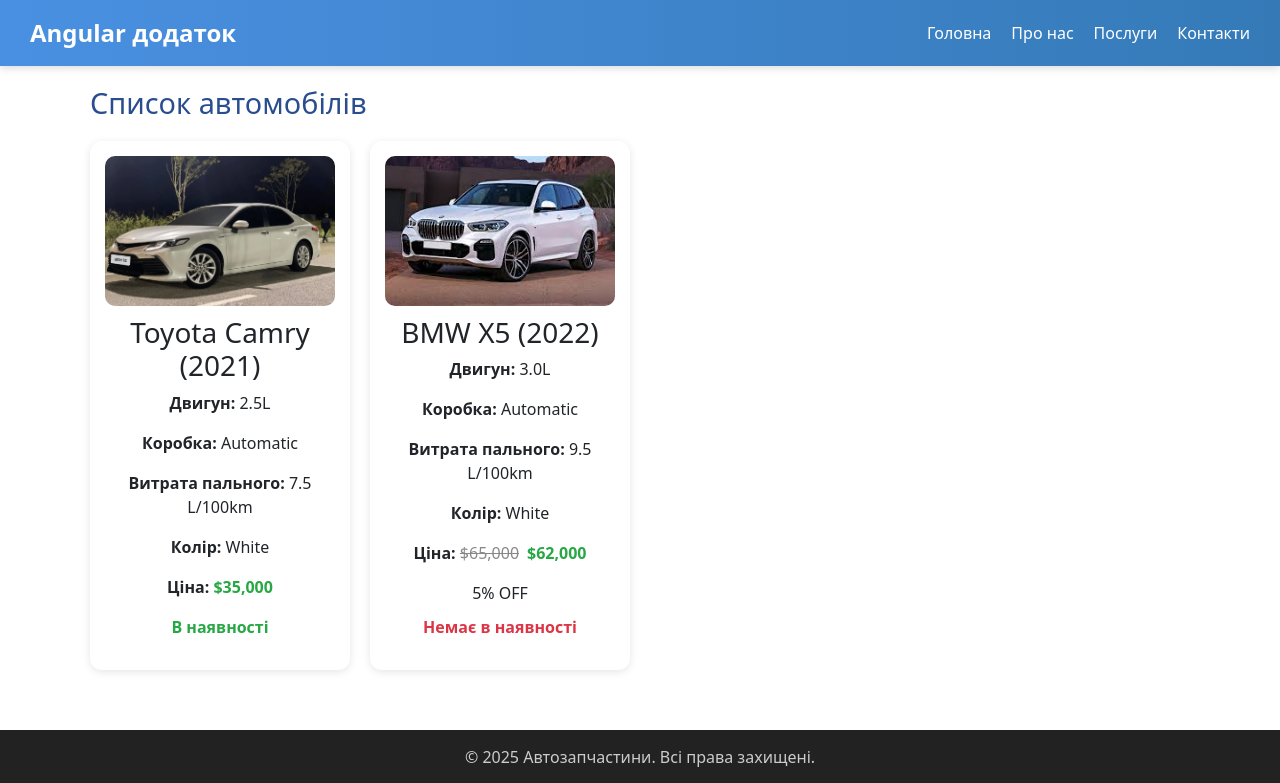
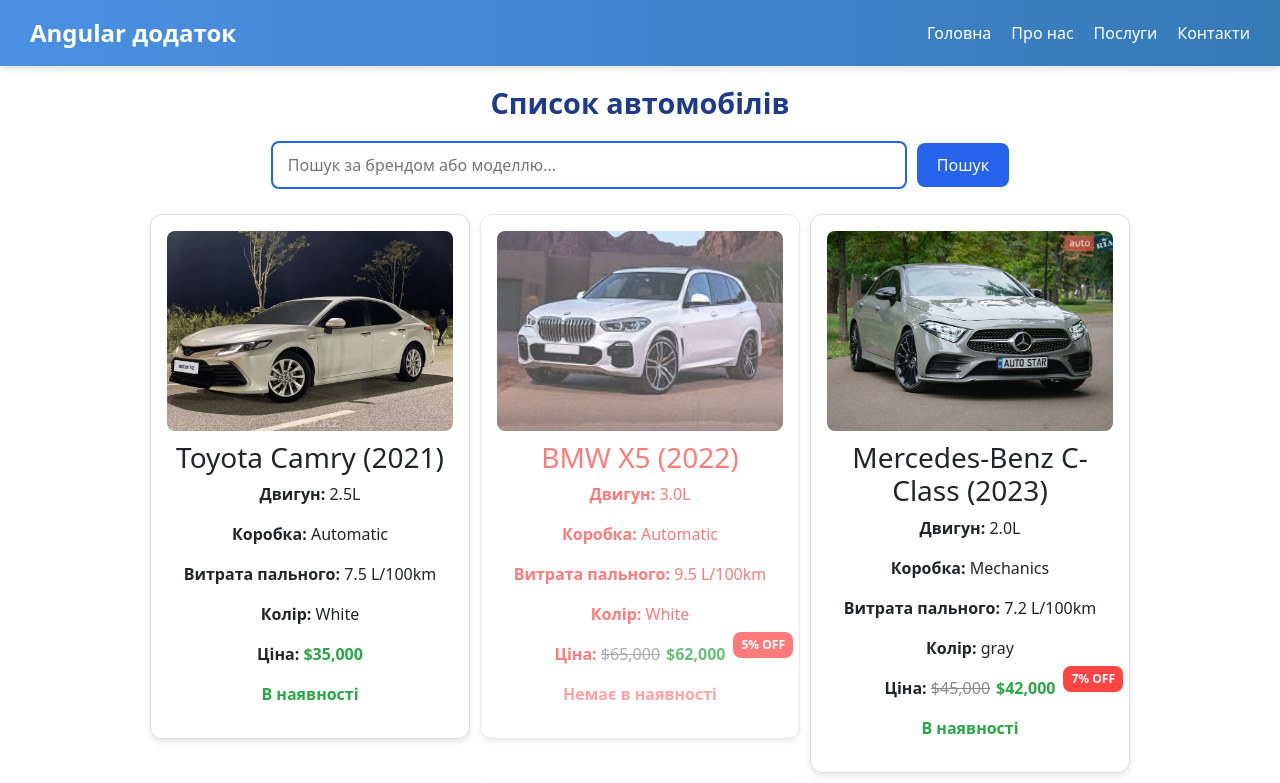
Before and after one commit to Olexander930/angular_app_automobili, an Angular app: page / in a window 1280 px wide. Shown: the top 783 px of the page. Built offline with nearby package versions, Linux system fonts and the light colour scheme.

Commit message:
Лабораторна робота №3

```diff
--- a/src/app/auto-card/auto-card.css
+++ b/src/app/auto-card/auto-card.css
@@ -0,0 +1,70 @@
+.car-card {
+  width: 320px; /* фіксована ширина картки */
+  border: 1px solid #ddd;
+  border-radius: 12px;
+  padding: 16px;
+  background-color: #fff;
+  box-shadow: 0 3px 6px rgba(0, 0, 0, 0.1);
+  text-align: center;
+  position: relative;
+  overflow: hidden;
+  transition: transform 0.2s ease, box-shadow 0.2s ease;
+}
+
+.car-card:hover {
+  transform: translateY(-5px);
+  box-shadow: 0 6px 12px rgba(0, 0, 0, 0.15);
+}
+
+/* 🔧 Картинка */
+.car-image {
+  width: 100%;          /* не виходить за межі картки */
+  height: 200px;        /* однакова висота для всіх */
+  object-fit: cover;    /* пропорційне обрізання */
+  border-radius: 8px;
+  margin-bottom: 10px;
+}
+
+/* 💸 Ціни */
+.price-block {
+  margin-top: 10px;
+  position: relative;
+}
+
+.old-price {
+  text-decoration: line-through;
+  color: #888;
+  margin-right: 6px;
+}
+
+.new-price {
+  color: #28a745;
+  font-weight: bold;
+}
+
+.discount-badge {
+  position: absolute;
+  top: -10px;
+  right: -10px;
+  background-color: #ff4444;
+  color: white;
+  font-size: 12px;
+  font-weight: bold;
+  padding: 4px 8px;
+  border-radius: 8px;
+}
+
+/* 🔘 Наявність */
+.availability {
+  font-weight: bold;
+  margin-top: 12px;
+}
+
+.available {
+  color: #28a745;
+}
+
+.unavailable {
+  color: #ff4444;
+  opacity: 0.7;
+}
--- a/src/app/auto-card/auto-card.html
+++ b/src/app/auto-card/auto-card.html
@@ -1 +1,32 @@
-<p>auto-card works!</p>
+<div class="car-card" [ngClass]="{ 'unavailable': !car.isAvailable }">
+  <img [src]="car.imageUrl" [alt]="car.brand + ' ' + car.model" class="car-image" />
+
+  <h3>{{ car.brand }} {{ car.model }} ({{ car.year }})</h3>
+  <p><strong>Двигун:</strong> {{ car.engine }}</p>
+  <p><strong>Коробка:</strong> {{ car.transmission }}</p>
+  <p><strong>Витрата пального:</strong> {{ car.fuelConsumption }}</p>
+  <p><strong>Колір:</strong> {{ car.color }}</p>
+
+  <div class="price-block">
+    <p *ngIf="car.discountPrice; else normalPrice">
+      <strong>Ціна: </strong>
+      <span class="old-price">{{ car.price | currency:'USD':'symbol':'1.0-0' }}</span>
+      <span class="new-price">{{ car.discountPrice | currency:'USD':'symbol':'1.0-0' }}</span>
+    </p>
+
+    <ng-template #normalPrice>
+      <p>
+        <strong>Ціна: </strong>
+        <span class="new-price">{{ car.price | currency:'USD':'symbol':'1.0-0' }}</span>
+      </p>
+    </ng-template>
+
+    <div class="discount-badge" *ngIf="car.discountPrice">
+      {{ ((1 - car.discountPrice / car.price) * 100) | number:'1.0-0' }}% OFF
+    </div>
+  </div>
+
+  <p class="availability" [ngClass]="{ 'available': car.isAvailable, 'unavailable': !car.isAvailable }">
+    {{ car.isAvailable ? 'В наявності' : 'Немає в наявності' }}
+  </p>
+</div>
--- a/src/app/auto-list/auto-list.css
+++ b/src/app/auto-list/auto-list.css
@@ -1,64 +1,58 @@
 .container {
+  max-width: 1100px;
+  margin: 0 auto;
   padding: 20px;
 }
 
 .title {
+  text-align: center;
+  margin-bottom: 20px;
+  color: #1e3a8a;
+  font-weight: bold;
   font-size: 1.8em;
-  margin-bottom: 20px;
-  color: #2a4d8f;
+}
+
+.search-container {
+  display: flex;
+  justify-content: center;
+  align-items: center;
+  margin-bottom: 25px;
+  gap: 10px;
+}
+
+.search-input {
+  width: 60%;
+  padding: 10px 15px;
+  border: 2px solid #2563eb;
+  border-radius: 8px;
+  font-size: 16px;
+  outline: none;
+  transition: all 0.3s;
+}
+
+.search-input:focus {
+  border-color: #1d4ed8;
+  box-shadow: 0 0 5px rgba(37, 99, 235, 0.4);
+}
+
+.search-button {
+  padding: 10px 20px;
+  background-color: #2563eb;
+  border: none;
+  color: white;
+  border-radius: 8px;
+  font-size: 16px;
+  cursor: pointer;
+  transition: background 0.3s;
+}
+
+.search-button:hover {
+  background-color: #1d4ed8;
 }
 
 .cars {
-  display: grid;
-  grid-template-columns: repeat(auto-fill, minmax(250px, 1fr));
-  gap: 20px;
+  display: flex;
+  flex-wrap: wrap;
+  justify-content: center;
+  gap: 10px; /* 🔹 було 20px — тепер менше */
 }
-
-.car-card {
-  background: #fff;
-  border-radius: 12px;
-  box-shadow: 0 2px 8px rgba(0,0,0,0.1);
-  padding: 15px;
-  text-align: center;
-  transition: transform 0.2s ease;
-}
-
-.car-card:hover {
-  transform: translateY(-4px);
-}
-
-.car-card img {
-  width: 100%;
-  height: 150px;
-  object-fit: cover;
-  border-radius: 10px;
-  margin-bottom: 10px;
-}
-
-.price-block {
-  margin-top: 10px;
-}
-
-.old-price {
-  text-decoration: line-through;
-  color: #888;
-  margin-right: 8px;
-}
-
-.new-price {
-  font-weight: bold;
-  color: #28a745;
-}
-
-.availability {
-  margin-top: 10px;
-  font-weight: bold;
-}
-
-.available {
-  color: #28a745;
-}
-
-.unavailable {
-  color: #dc3545;
-}
--- a/src/app/auto-list/auto-list.html
+++ b/src/app/auto-list/auto-list.html
@@ -1,35 +1,17 @@
 <div class="container">
   <h2 class="title">Список автомобілів</h2>
 
+  <div class="search-container">
+    <input
+      type="text"
+      placeholder="Пошук за брендом або моделлю..."
+      [(ngModel)]="searchText"
+      class="search-input"
+    />
+    <button (click)="searchCars()" class="search-button">Пошук</button>
+  </div>
+
   <div class="cars">
-    <div class="car-card" *ngFor="let car of cars">
-      <img [src]="car.imageUrl" [alt]="car.brand + ' ' + car.model" class="car-image" />
-
-      <h3>{{ car.brand }} {{ car.model }} ({{ car.year }})</h3>
-      <p><strong>Двигун:</strong> {{ car.engine }}</p>
-      <p><strong>Коробка:</strong> {{ car.transmission }}</p>
-      <p><strong>Витрата пального:</strong> {{ car.fuelConsumption }}</p>
-      <p><strong>Колір:</strong> {{ car.color }}</p>
-
-      <div class="price-block">
-        <p *ngIf="car.discountPrice">
-          <strong>Ціна: </strong>
-          <span class="old-price">{{ car.price | currency: 'USD':'symbol':'1.0-0' }}</span>
-          <span class="new-price">{{ car.discountPrice | currency:'USD':'symbol':'1.0-0' }}</span>
-        </p>
-
-        <div class="discount-badge" *ngIf="car.discountPrice">
-          {{ ((1 - car.discountPrice / car.price) * 100) | number:'1.0-0' }}% OFF
-        </div>
-        <p *ngIf="!car.discountPrice">
-          <strong>Ціна: </strong>
-          <span class="new-price">{{ car.price | currency: 'USD':'symbol':'1.0-0' }}</span>
-        </p>
-      </div>
-
-      <p class="availability" [class.available]="car.isAvailable" [class.unavailable]="!car.isAvailable">
-        {{ car.isAvailable ? 'В наявності' : 'Немає в наявності' }}
-      </p>
-    </div>
+    <app-auto-card *ngFor="let car of filteredCars" [car]="car"></app-auto-card>
   </div>
 </div>
--- a/src/app/auto-list/auto-list.ts
+++ b/src/app/auto-list/auto-list.ts
@@ -1,14 +1,18 @@
 import { Component } from '@angular/core';
 import { Automobil } from '../core/models/car.model';
 import { CommonModule } from '@angular/common';
+import { AutoCard } from '../auto-card/auto-card';
+import { FormsModule } from '@angular/forms';
 @Component({
   selector: 'app-auto-list',
   standalone: true,
-  imports: [CommonModule],
+  imports: [CommonModule, AutoCard, FormsModule],
   templateUrl: './auto-list.html',
   styleUrls: ['./auto-list.css']
 })
 export class AutoList {
+  searchText: string = '';
+  filteredCars: Automobil[] = [];
   cars: Automobil[] = [
     {
       id: 1,
@@ -36,6 +40,45 @@
       imageUrl:'assets/images/bmw-x5.jpg',
       isAvailable: false,
       discountPrice: 62000
+    },
+    {
+      id: 3,
+      brand: 'Mercedes-Benz',
+      model: 'C-Class',
+      year: 2023,
+      engine: '2.0L',
+      transmission: 'Mechanics',
+      fuelConsumption: '7.2 L/100km',
+      color: 'gray',
+      price: 45000,
+      imageUrl:'assets/images/mercedes-benz.jpg',
+      isAvailable: true,
+      discountPrice: 42000
+    },
+    {
+      id: 4,
+      brand: 'Audi',
+      model: 'S7',
+      year: 2025,
+      engine: '2.0L',
+      transmission: 'Automatic',
+      fuelConsumption: '8.1 L/100km',
+      color: 'gray',
+      price: 86995,
+      imageUrl:'assets/images/Audi.jpg',
+      isAvailable: true,
     }
   ];
+  constructor() {
+    this.filteredCars = this.cars;
+  }
+
+  searchCars() {
+    const text = this.searchText.toLowerCase();
+    this.filteredCars = this.cars.filter(
+      car =>
+        car.brand.toLowerCase().includes(text) ||
+        car.model.toLowerCase().includes(text)
+    );
+  }
 }
```
Also changed, not shown: src/app/auto-card/auto-card.ts (+7 -4 lines), public/assets/images/mercedes-benz.jpg (added), 1 other file (tests, documents, lock files or other folders).
